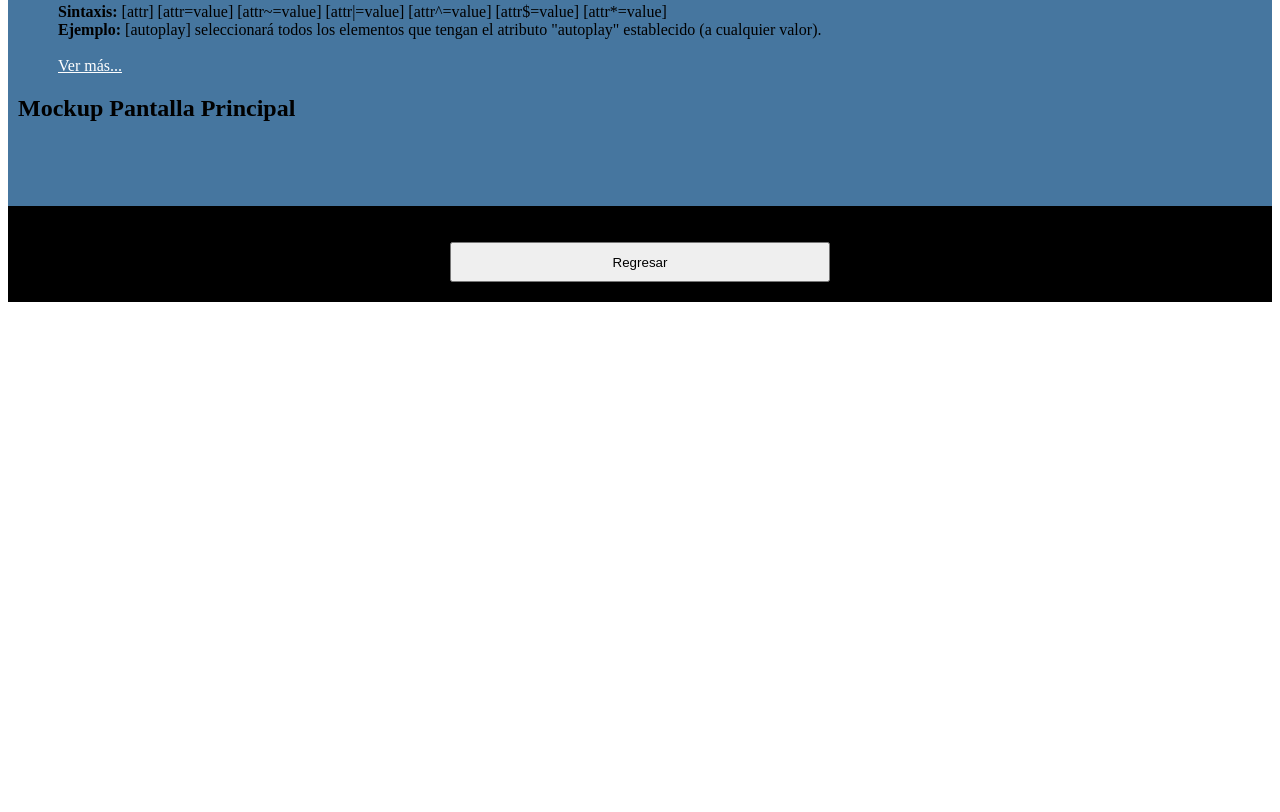
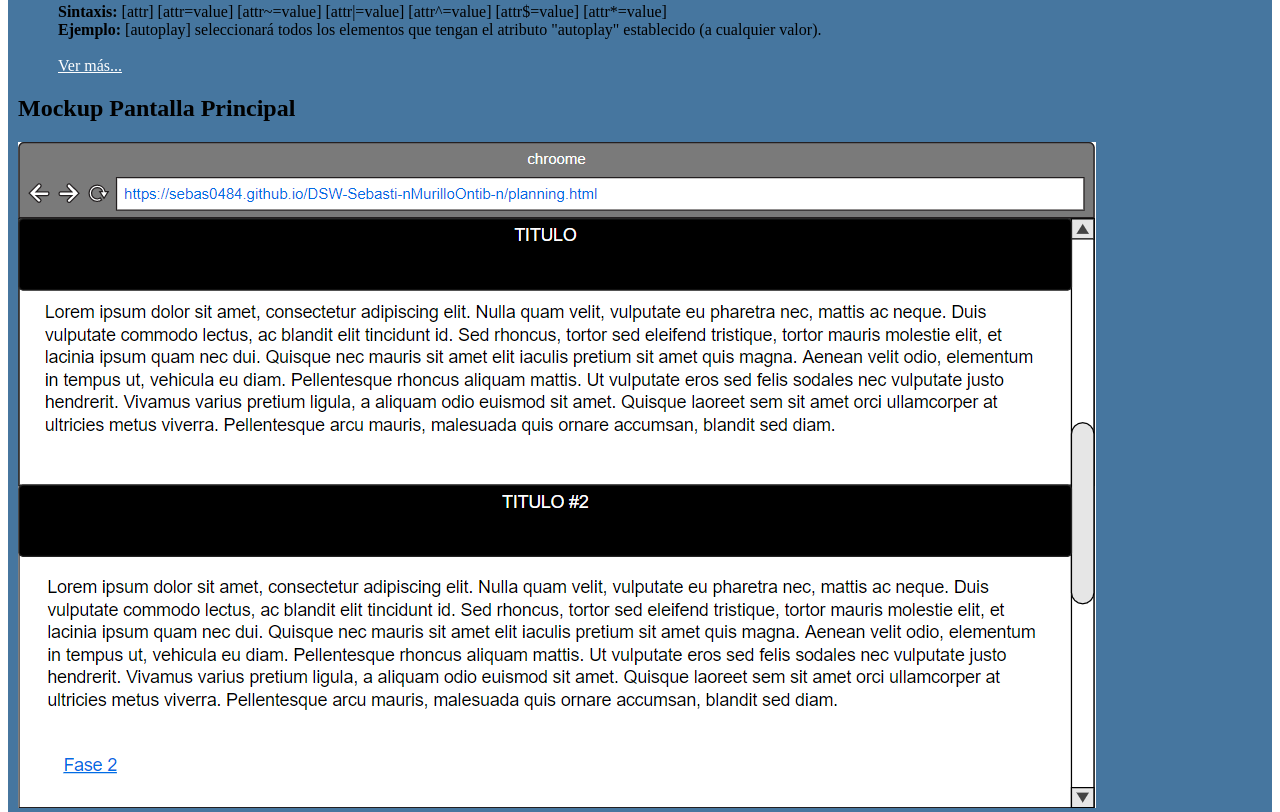
Before and after one commit to sebas0484/DSW-Sebasti-nMurilloOntib-n, a plain HTML site: page planning.html in a window 1280 px wide. Shown: the part 1712-2524 px from the top of the page. Before the commit the page ends 2040 px from the top, so only its background shows below. Drawn offline with Linux system fonts and the light colour scheme.

Commit message:
Se añade imagen con el mockup

```diff
--- a/planning.html
+++ b/planning.html
@@ -108,6 +108,7 @@
         </li>
     </ul>
     <h2>Mockup Pantalla Principal</h2>
+        <img src="resources/img/mockup.png">
     <br><br><br>
     </div>
 </div>
```
Also changed, not shown: resources/img/mockup.png (added).
